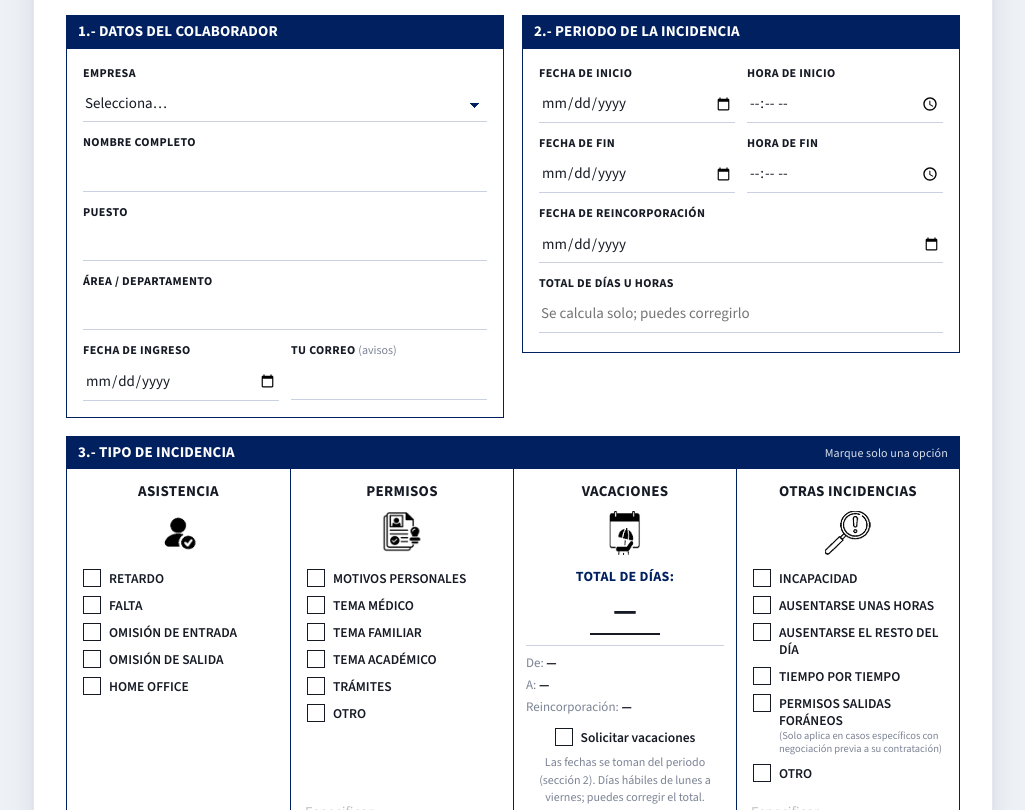
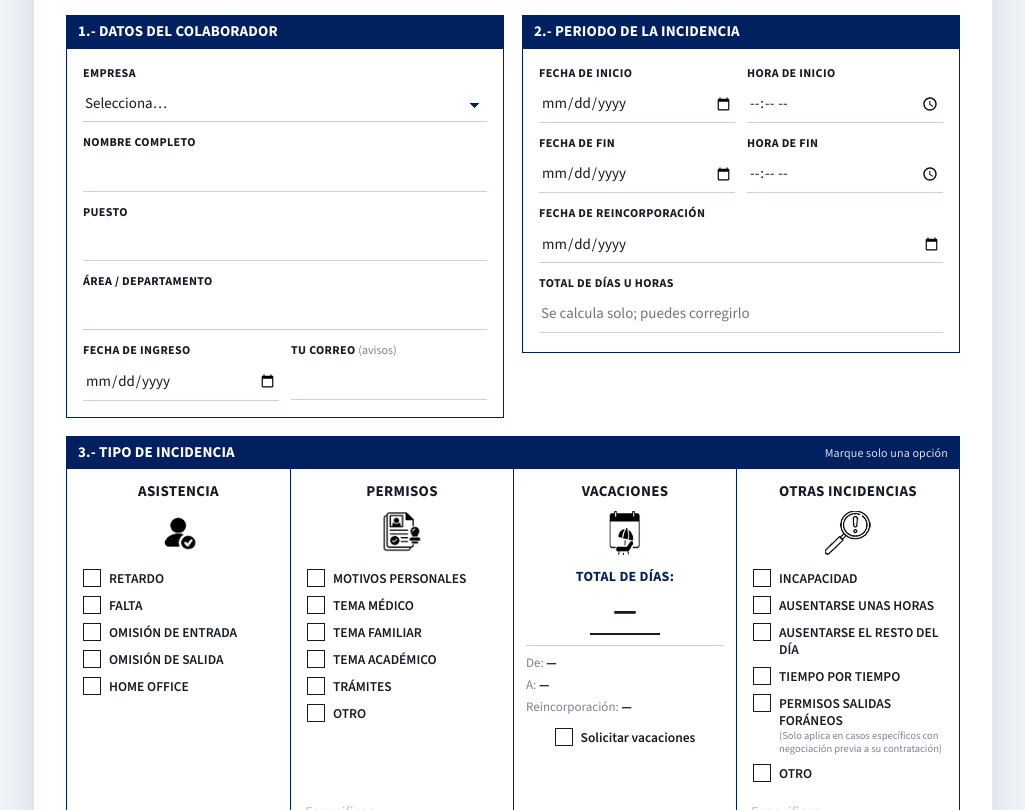
Before and after one commit to Oscar51999/incidencias-rh-gfm, a plain HTML site: page index.html in a window 1280 px wide. Shown: the part 142-952 px from the top of the page, without its empty margins (127-1152 px from the left). Drawn offline with nearby package versions, Linux system fonts and the light colour scheme.

Commit message:
Quita leyenda de vacaciones

```diff
--- a/index.html
+++ b/index.html
@@ -163,7 +163,7 @@
       h += '<div class="vac"><div class="tot">TOTAL DE DÍAS:</div><div class="num" id="vacNum">—</div>' +
         '<div class="rng"><div><span>De:</span> <b id="vacDe">—</b></div><div><span>A:</span> <b id="vacA">—</b></div><div><span>Reincorporación:</span> <b id="vacRe">—</b></div></div>' +
         '<label class="opt" style="justify-content:center;margin-top:8px"><input type="radio" name="tipo" value="VACACIONES|VACACIONES"><i class="ck"></i><b>Solicitar vacaciones</b></label>' +
-        '<div class="hint">Las fechas se toman del periodo (sección 2). Días hábiles de lunes a viernes; puedes corregir el total.</div></div>';
+        '</div>';
     } else {
       c.tipos.forEach(function (t) {
         h += '<label class="opt"><input type="radio" name="tipo" value="' + c.id + '|' + t + '"><i class="ck"></i><b>' + t +
```
